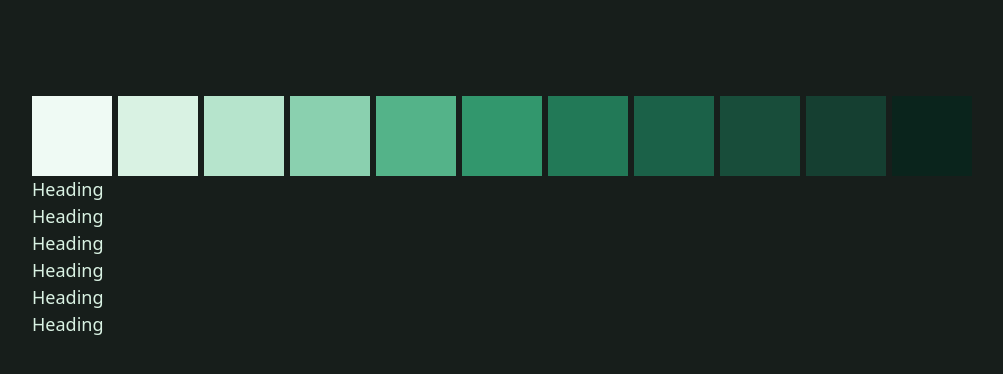
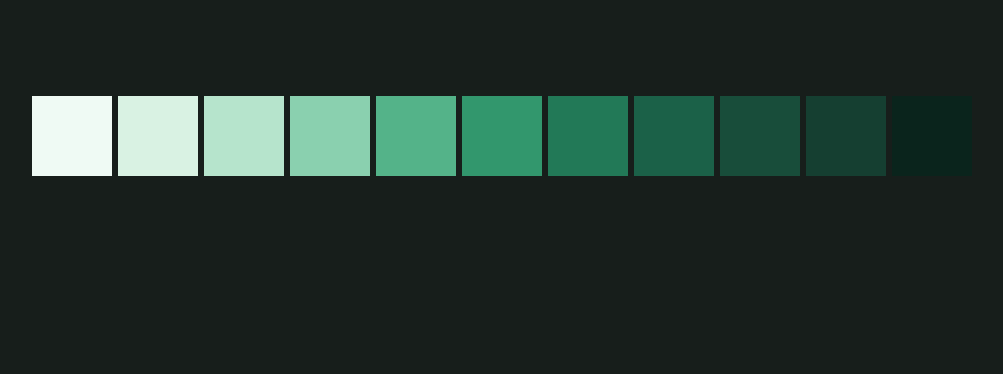
Before and after one commit to SSSoto17/15c_foofest, a Next.js app: page / in a window 1280 px wide. Shown: the top 374 px of the page, without its empty margins (8-1011 px from the left). Built offline with nearby package versions, Linux system fonts and the light colour scheme.

Commit message:
@apply text styles added to global css

```diff
--- a/src/app/globals.css
+++ b/src/app/globals.css
@@ -73,6 +73,7 @@
 
   /* COLOR | SEMANTIC TOKENS */
   --color-text-global: var(--color-forest-100);
+  --color-text-heading: var(--color-forest-300);
   --color-surface-global: #171e1b;
   --color-border-global: var(--color-aztec-700);
 
@@ -95,6 +96,38 @@
 }
 
 @layer components {
+  /* TEXT STYLES */
+
+  .heading-title {
+    @apply text-desk-3xl leading-36 font-display font-normal uppercase;
+  }
+  .heading-1 {
+    @apply text-desk-2xl leading-22 font-display font-normal;
+  }
+  .heading-2 {
+    @apply text-desk-xl leading-16 font-display font-normal;
+  }
+  .heading-3 {
+    @apply text-desk-lg leading-9 font-bold;
+  }
+
+  .heading-4 {
+    @apply text-desk-base leading-6 font-bold uppercase text-text-heading;
+  }
+
+  .heading-tagline {
+    @apply text-desk-lg leading-9 uppercase text-text-heading;
+  }
+
+  .body-copy {
+    @apply text-desk-base leading-7 font-normal;
+  }
+
+  .body-copy-small {
+    @apply text-desk-sm leading-5 font-normal;
+  }
+
+  /* FORM ELEMENTS */
   .input-field-base {
     @apply flex items-center p-2 border rounded-xs text-text-input bg-surface-input has-data-focus:bg-surface-input--focus border-border-input has-data-focus:border-border-input--focus;
   }
--- a/src/app/page.jsx
+++ b/src/app/page.jsx
@@ -14,12 +14,6 @@ export default function Home() {
         <li className="bg-forest-900 w-20 h-20"></li>
         <li className="bg-forest-950 w-20 h-20"></li>
       </ul>
-      <h1>Heading</h1>
-      <h2>Heading</h2>
-      <h3>Heading</h3>
-      <h4>Heading</h4>
-      <h5>Heading</h5>
-      <h6>Heading</h6>
     </main>
   );
 }
```
